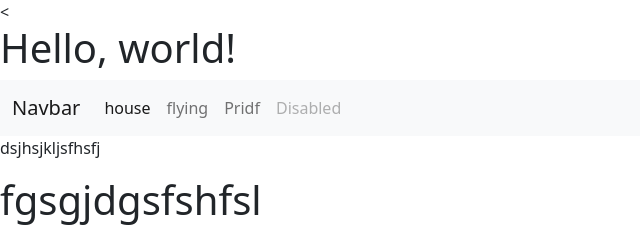
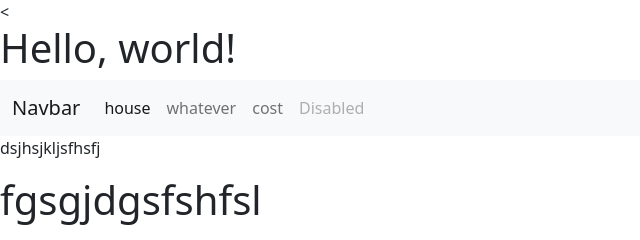
Before and after one commit to Richakesharwal/demo, a plain HTML site: page my website/index.html in a window 1280 px wide. Shown: the full height of the page, 0-640 px from the left. Drawn offline with nearby package versions, Linux system fonts and the light colour scheme.

Commit message:
made changes

```diff
--- a/my website/index.html
+++ b/my website/index.html
@@ -25,10 +25,10 @@
                 <a class="nav-link active" aria-current="page" href="#">house</a>
               </li>
               <li class="nav-item">
-                <a class="nav-link" href="#">flying</a>
+                <a class="nav-link" href="#">whatever</a>
               </li>
               <li class="nav-item">
-                <a class="nav-link" href="#">Pridf</a>
+                <a class="nav-link" href="#">cost </a>
               </li>
               <li class="nav-item">
                 <a class="nav-link disabled" href="#" tabindex="-1" aria-disabled="true">Disabled</a>
```
